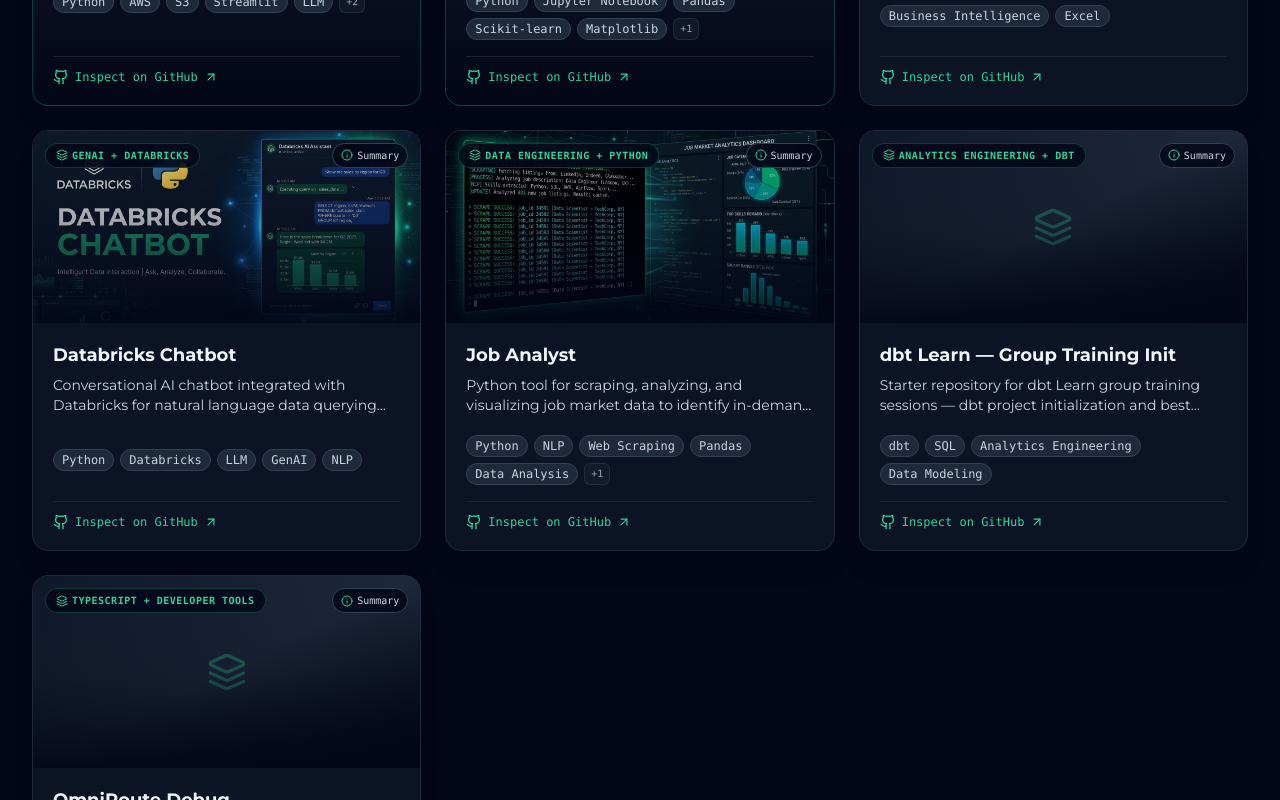
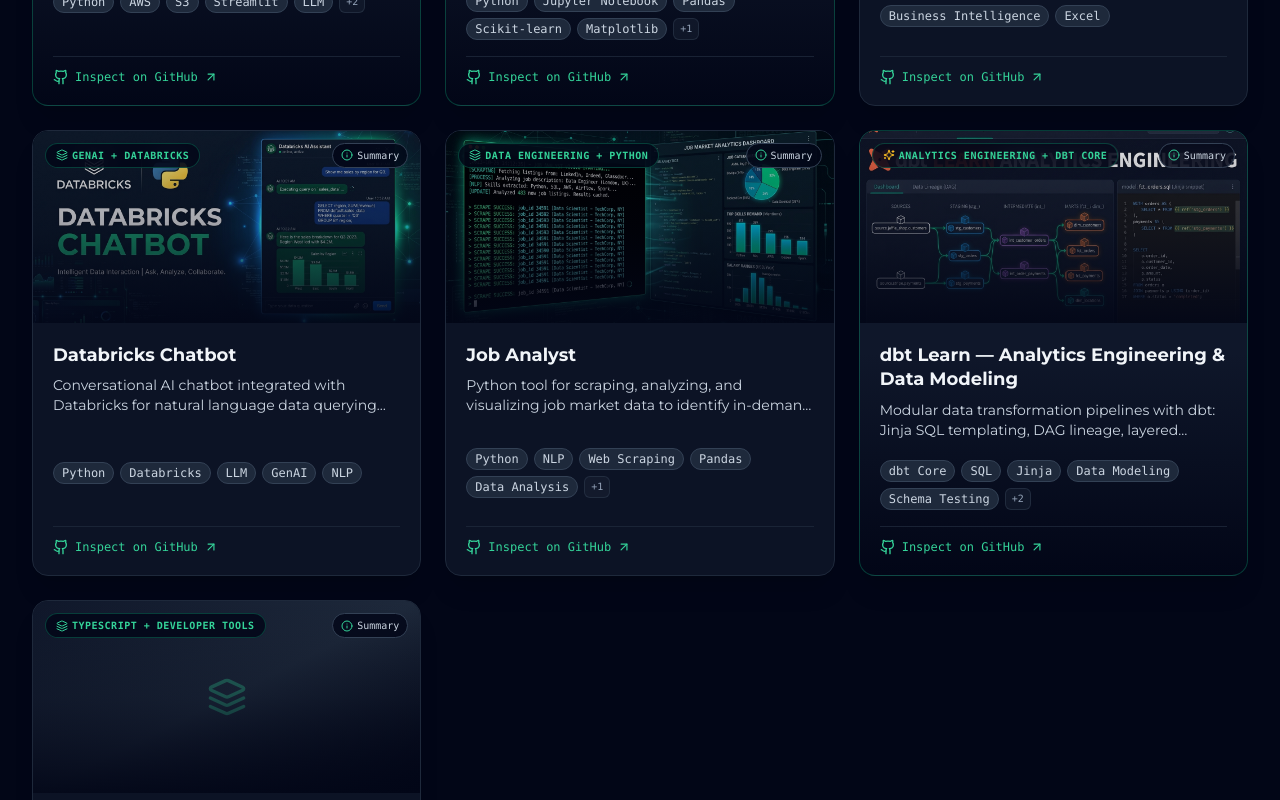
Before and after one commit to John181770/pope-portfolio, a Next.js app: page / in a window 1280 px wide. Shown: the part 4500-5300 px from the top of the page. Built offline with nearby package versions, Linux system fonts and the light colour scheme.

Commit message:
feat(dbt): add dbt analytics engineering capabilities, detailed model layering notes, and custom project banner

```diff
--- a/components/sections/TechnicalSkills.tsx
+++ b/components/sections/TechnicalSkills.tsx
@@ -2,7 +2,7 @@
 
 import React, { useState } from 'react';
 import { motion } from 'framer-motion';
-import { Cpu, Database, Cloud, ShieldCheck, Sparkles, Terminal, CheckCircle2 } from 'lucide-react';
+import { Cpu, Database, Cloud, ShieldCheck, Sparkles, Terminal, CheckCircle2, Layers } from 'lucide-react';
 import { skillsData } from '@/data/skills';
 import { Badge } from '@/components/ui/Badge';
 import { Tabs, TabItem } from '@/components/ui/Tabs';
@@ -13,6 +13,7 @@
   const tabs: TabItem[] = [
     { id: 'databricks', label: 'Databricks Deep-Dive', icon: <Database className="w-3.5 h-3.5" /> },
     { id: 'spark', label: 'Apache Spark / PySpark', icon: <Cpu className="w-3.5 h-3.5" /> },
+    { id: 'dbt', label: 'dbt Analytics Engineering', icon: <Layers className="w-3.5 h-3.5" /> },
     { id: 'aws', label: 'AWS Infrastructure', icon: <Cloud className="w-3.5 h-3.5" /> },
     { id: 'devops', label: 'DevOps & Workflows', icon: <ShieldCheck className="w-3.5 h-3.5" /> },
   ];
--- a/data/projects.ts
+++ b/data/projects.ts
@@ -111,14 +111,14 @@
   },
   {
     id: "dbt-learn-gt-init",
-    title: "dbt Learn — Group Training Init",
-    category: "Analytics Engineering + dbt",
-    isFlagship: false,
-    priority: "lower",
-    oneLiner: "Starter repository for dbt Learn group training sessions — dbt project initialization and best practices.",
-    description: "A foundational dbt project repository used for group training sessions. Demonstrates dbt project structure, model layering (staging, marts), testing, documentation, and best practices for analytics engineering workflows.",
-    technologies: ["dbt", "SQL", "Analytics Engineering", "Data Modeling"],
-    image: "",
+    title: "dbt Learn — Analytics Engineering & Data Modeling",
+    category: "Analytics Engineering + dbt Core",
+    isFlagship: true,
+    priority: "flagship",
+    oneLiner: "Modular data transformation pipelines with dbt: Jinja SQL templating, DAG lineage, layered models, and automated schema tests.",
+    description: "Production analytics engineering workflow implementing modular model layering (Staging stg_, Intermediate int_, Marts fct_/dim_), Jinja templating with ref() and source() macros, dynamic materializations (views, tables, incremental, ephemeral), and automated data quality testing (unique, not_null, accepted_values, relationships).",
+    technologies: ["dbt Core", "SQL", "Jinja", "Data Modeling", "Schema Testing", "Lineage DAG", "Analytics Engineering"],
+    image: "/projects/dbt-learn.jpg",
     links: {
       github: "https://github.com/John181770/dbt-learn-gt-init",
     },
--- a/data/skills.ts
+++ b/data/skills.ts
@@ -19,6 +19,7 @@
   capabilities: {
     databricks: CapabilityBreakdown;
     spark: CapabilityBreakdown;
+    dbt: CapabilityBreakdown;
     aws: CapabilityBreakdown;
     devops: CapabilityBreakdown;
   };
@@ -101,6 +102,21 @@
       ],
       handsOnLevel: "Hands-on implementation supported by Formula 1 and Streaming projects."
     },
+    dbt: {
+      title: "dbt Analytics Engineering & Modeling",
+      description: "Modern modular SQL transformations, Jinja templating, materializations, schema testing, and lineage DAG management.",
+      capabilities: [
+        "Modular Model Layering (Staging stg_, Intermediate int_, Marts fct_/dim_)",
+        "Jinja Templating (ref(), source(), config() macros)",
+        "Materializations (views, tables, incremental, ephemeral)",
+        "Automated Schema Tests (unique, not_null, accepted_values, relationships)",
+        "Custom Singular SQL Assertions & Data Quality",
+        "dbt CLI Workflows (dbt run, test, seed, compile, docs generate)",
+        "DAG Lineage Visualization & Auto-Documentation",
+        "dbt Project Structure (dbt_project.yml, sources.yml)"
+      ],
+      handsOnLevel: "Hands-on analytics engineering implementation and group training build."
+    },
     aws: {
       title: "AWS Cloud Infrastructure",
       description: "Core cloud services backing containerized deployments and scalable data pipelines.",
```
Also changed, not shown: public/projects/dbt-learn.jpg (added).
